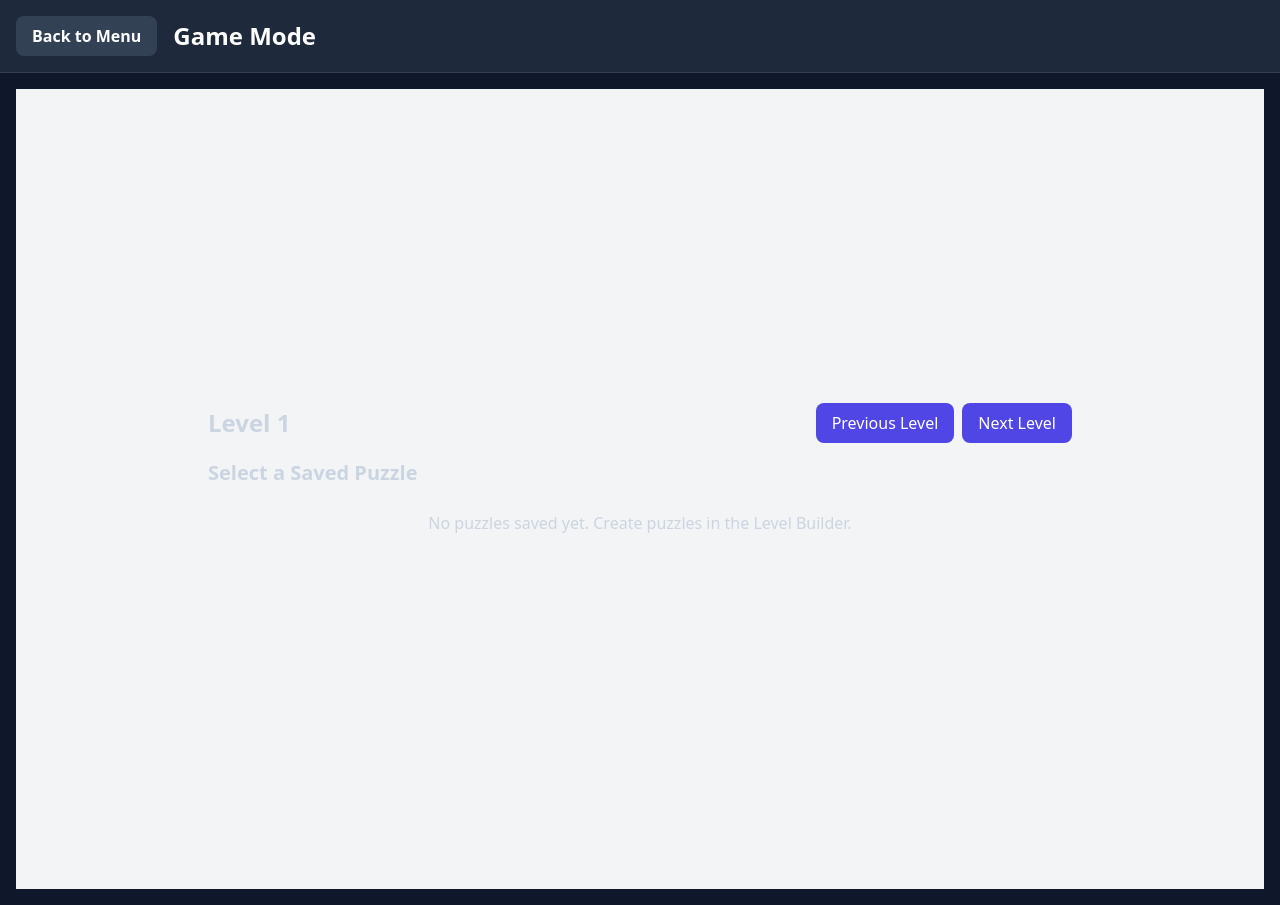
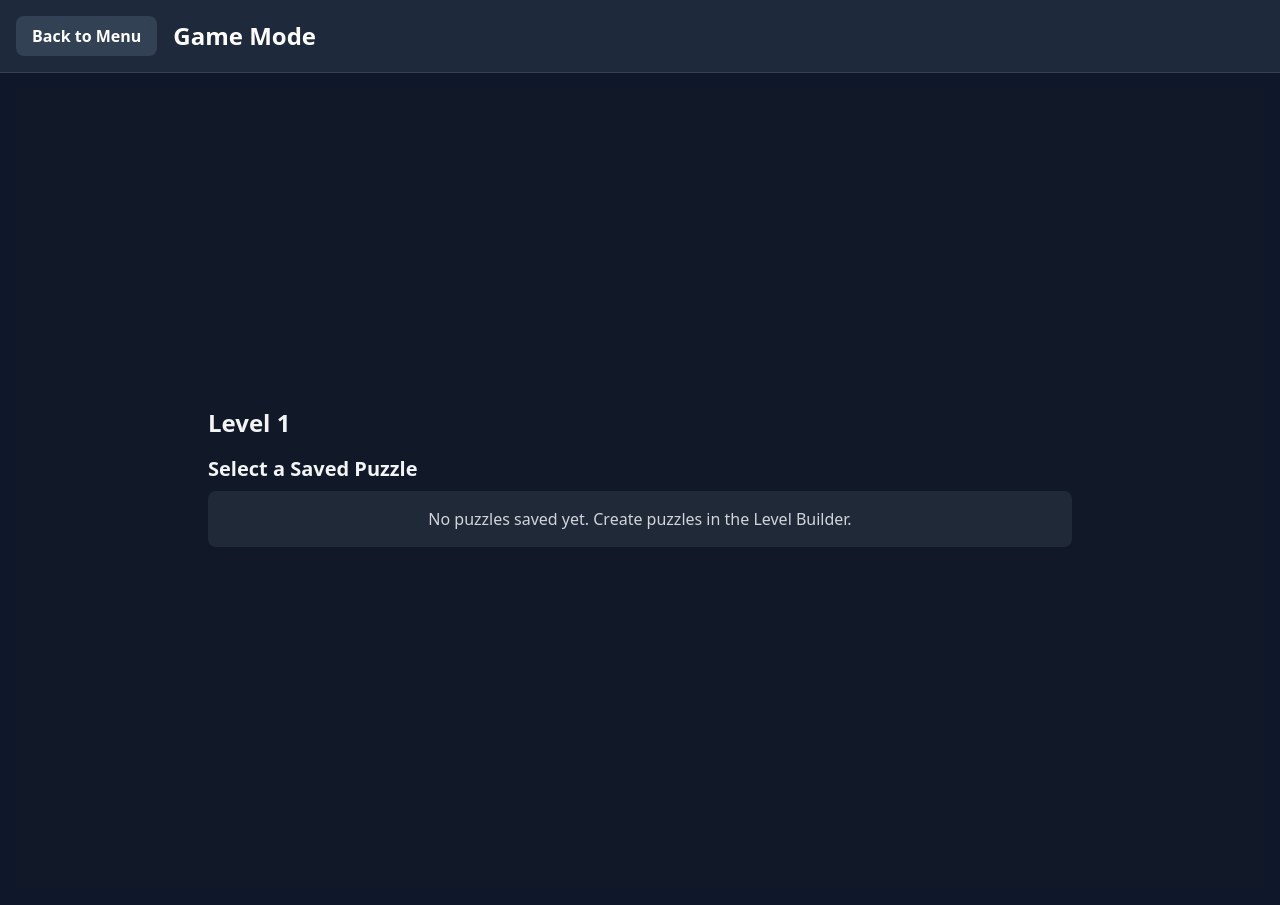
Before and after one commit to Crushford/Cassowary-Games, a Vue app: page /game in a window 1280 px wide. Built offline with nearby package versions, Linux system fonts and the light colour scheme.

Commit message:
make game board dark mode themed

```diff
--- a/src/views/GameMode.vue
+++ b/src/views/GameMode.vue
@@ -1,30 +1,14 @@
 <template>
-  <div class="flex flex-col items-center justify-center min-h-screen bg-gray-100">
+  <div class="flex flex-col items-center justify-center min-h-screen bg-gray-900">
     <div class="w-full max-w-4xl mx-auto p-4">
       <div class="flex justify-between items-center mb-4">
-        <h1 class="text-2xl font-bold">
+        <h1 class="text-2xl font-bold text-gray-100">
           {{ gameStore.currentPuzzle ? gameStore.currentPuzzle : `Level ${currentLevel}` }}
         </h1>
         <div class="flex gap-2">
           <button
-            v-if="!gameStore.currentPuzzle"
-            class="rounded-lg bg-primary px-4 py-2 text-white hover:bg-primary-hover"
-            @click="handlePrevLevel"
-            :disabled="currentLevel === 1"
-          >
-            Previous Level
-          </button>
-          <button
-            v-if="!gameStore.currentPuzzle"
-            class="rounded-lg bg-primary px-4 py-2 text-white hover:bg-primary-hover"
-            @click="handleNextLevel"
-            :disabled="!isComplete"
-          >
-            Next Level
-          </button>
-          <button
             v-if="gameStore.currentPuzzle"
-            class="rounded-lg bg-secondary px-4 py-2 text-white hover:bg-secondary-hover"
+            class="rounded-lg bg-purple-900 px-4 py-2 text-white hover:bg-purple-700"
             @click="backToLevelSelect"
           >
             Back to Puzzles
@@ -34,9 +18,12 @@
 
       <!-- Saved Puzzles List -->
       <div v-if="showPuzzleSelect" class="mb-6">
-        <h2 class="text-xl font-semibold mb-2">Select a Saved Puzzle</h2>
+        <h2 class="text-xl font-semibold mb-2 text-gray-100">Select a Saved Puzzle</h2>
 
-        <div v-if="!gameStore.savedPuzzles.length" class="p-4 bg-gray-100 rounded-lg text-center">
+        <div
+          v-if="!gameStore.savedPuzzles.length"
+          class="p-4 bg-gray-800 rounded-lg text-center text-gray-300"
+        >
           No puzzles saved yet. Create puzzles in the Level Builder.
         </div>
 
@@ -44,13 +31,13 @@
           <div
             v-for="puzzle in gameStore.savedPuzzles"
             :key="puzzle.name"
-            class="p-4 bg-white rounded-lg shadow hover:shadow-md cursor-pointer border border-gray-200"
+            class="p-4 bg-gray-800 rounded-lg shadow hover:shadow-lg cursor-pointer border border-gray-700 transition-all duration-200"
             @click="loadPuzzle(puzzle.name)"
           >
-            <div class="font-bold">{{ puzzle.name }}</div>
-            <div class="text-sm text-gray-600">{{ puzzle.gridSize }}x{{ puzzle.gridSize }}</div>
+            <div class="font-bold text-gray-100">{{ puzzle.name }}</div>
+            <div class="text-sm text-gray-400">{{ puzzle.gridSize }}x{{ puzzle.gridSize }}</div>
             <button
-              class="mt-2 text-xs text-red-600 hover:text-red-800"
+              class="mt-2 text-xs text-red-400 hover:text-red-300"
               @click.stop="deletePuzzle(puzzle.name)"
             >
               Delete
@@ -59,7 +46,7 @@
         </div>
       </div>
 
-      <GameGrid v-if="!showPuzzleSelect" @undo="handleUndo" @restart="clearQueensAndFlags" />
+      <GameGrid v-else @undo="handleUndo" @restart="clearQueensAndFlags" />
     </div>
   </div>
 </template>
```
